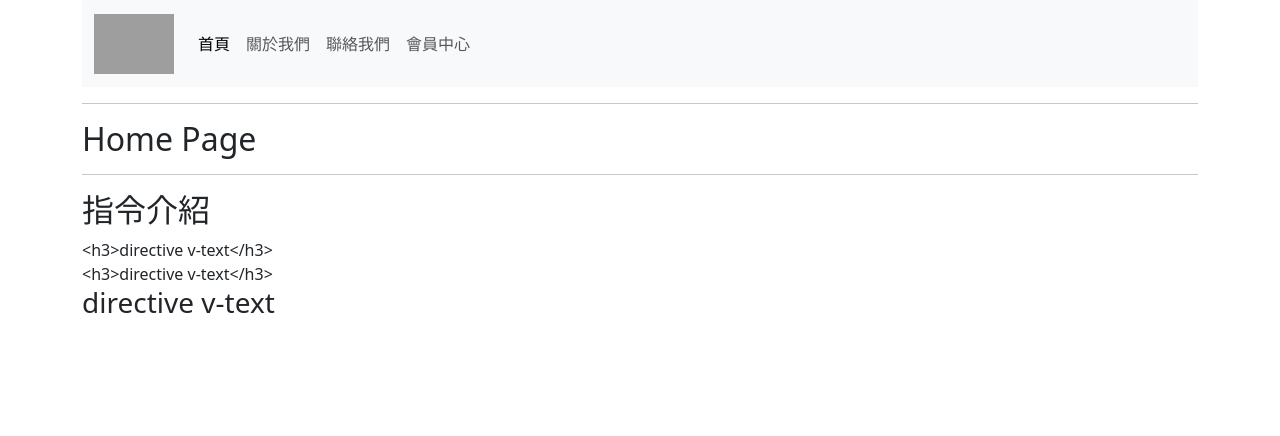
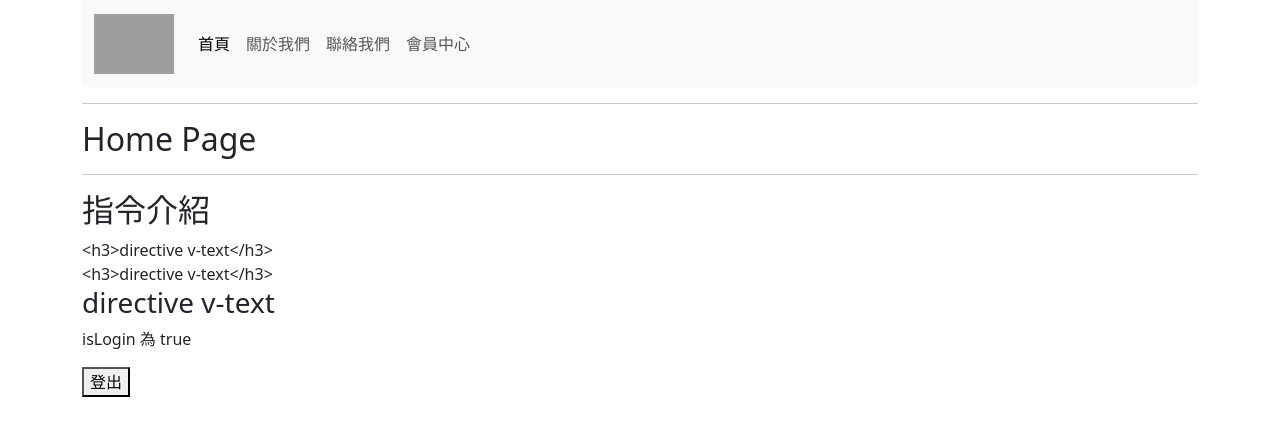
Before and after one commit to HsiaoHungWang/vue-app2024, a Vue app: page / in a window 1280 px wide. Shown: the top 436 px of the page. Built offline with nearby package versions, Linux system fonts and the light colour scheme; grey boxes are pictures that could not be loaded.

Commit message:
v-if v-else

```diff
--- a/src/components/DirectiveComponent.vue
+++ b/src/components/DirectiveComponent.vue
@@ -2,10 +2,11 @@
 import { ref } from 'vue';
 
     const message = ref("<h3>directive v-text</h3>")
-    const isLoading = ref(true)
-    setTimeout(()=>{
-       isLoading.value = false
-    },3000)
+    const isLoading = ref(false)
+    const isLogin = ref(true)
+    // setTimeout(()=>{
+    //    isLoading.value = false
+    // },3000)
 </script>
 
 <template>
@@ -15,6 +16,15 @@ import { ref } from 'vue';
 <div v-text="message"></div>
 <div v-html="message"></div>
 <img src="/images/loading.gif" alt="loading" v-show="isLoading" />
+<img src="/images/loading.gif" alt="loading" v-if="isLoading" />
+<div v-if="isLogin">
+    <p>isLogin 為 true</p>
+    <button @click="isLogin = !isLogin">登出</button>
+</div>
+<div v-else>
+    <p>isLogin 為 false</p>
+    <button @click="isLogin = !isLogin">登入</button>
+</div>
     </div>
 </template>
 
```
